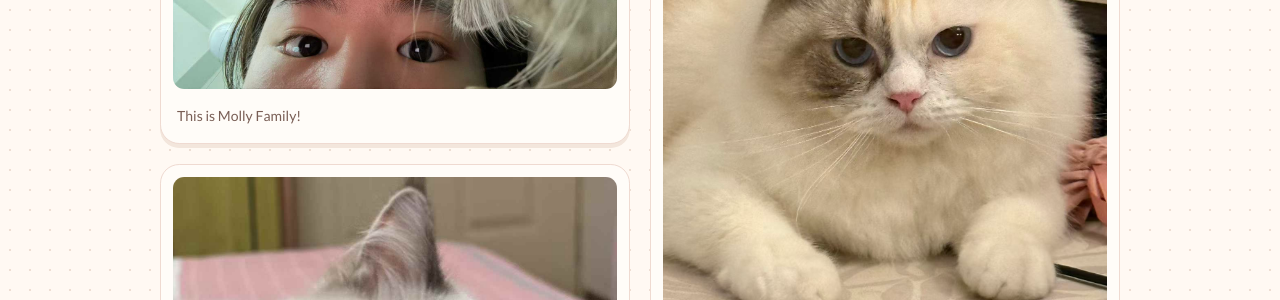
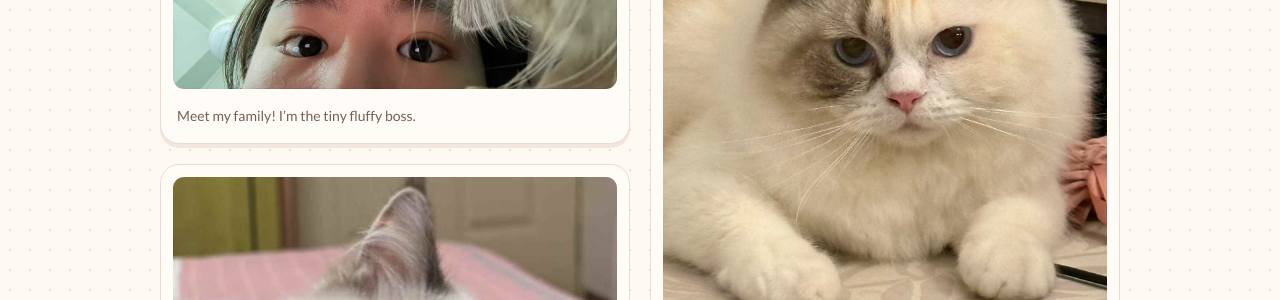
Before and after one commit to CedricPei/CedricPei.github.io, a Jekyll site: the page built from molly.html, in a window 1280 px wide and 900 px high, scrolled down 707 px. Shown: the part 153-453 px from the top of the window. Built offline with Jekyll 4.4.1, drawn with Linux system fonts in a browser that asks for light colours; nearby versions of some CDN libraries; a style sheet for code colours, icons or effects is not loaded.

Commit message:
Give Molly family photo a playful caption

```diff
--- a/_data/molly.yml
+++ b/_data/molly.yml
@@ -1,6 +1,6 @@
 - image: /assets/images/molly/molly-family.jpg
   alt: Molly and her family posing together for a close-up photo
-  caption: This is Molly Family!
+  caption: Meet my family! I’m the tiny fluffy boss.
   width: 1440
   height: 1080
 - image: /assets/images/molly/molly-little-paws.jpg
```
